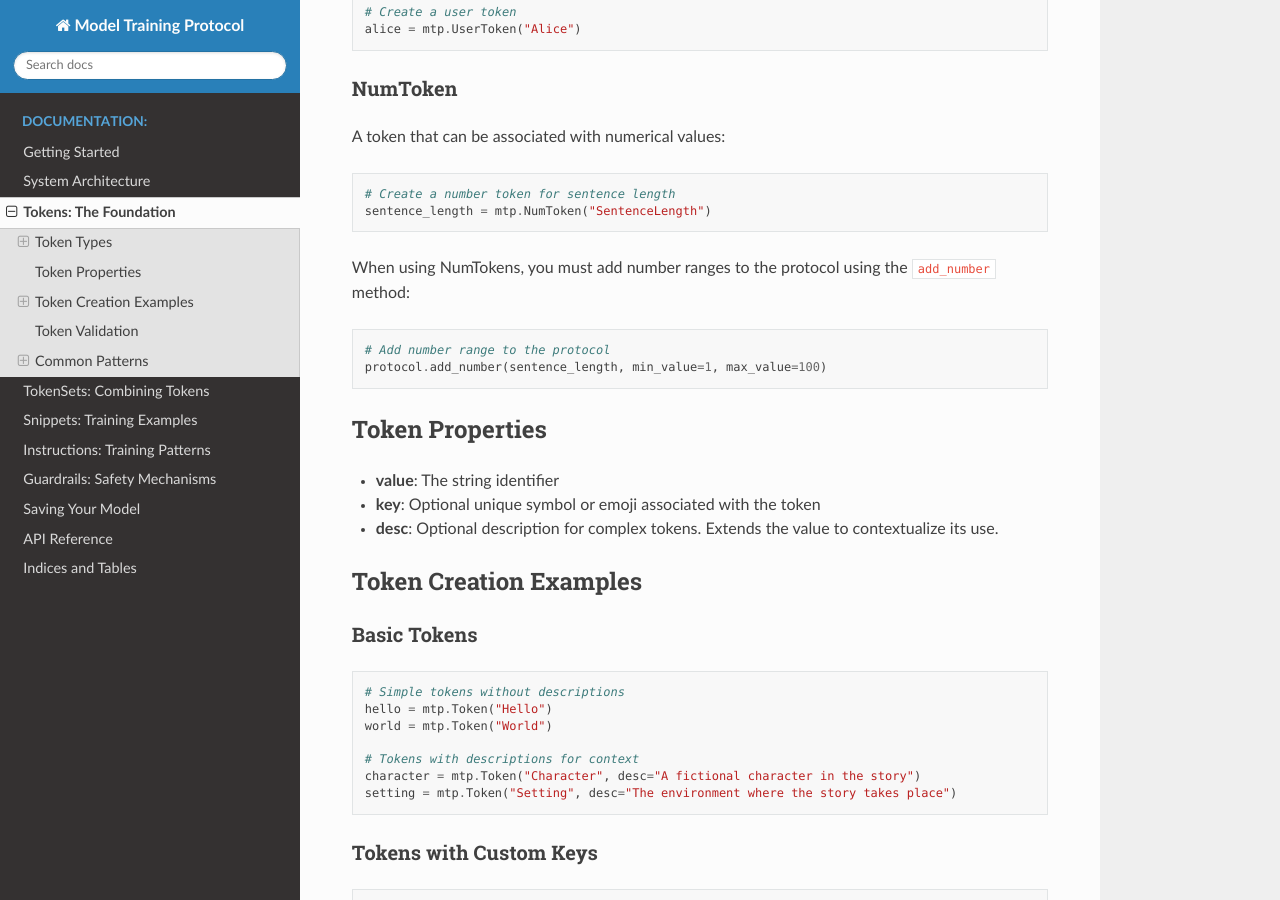
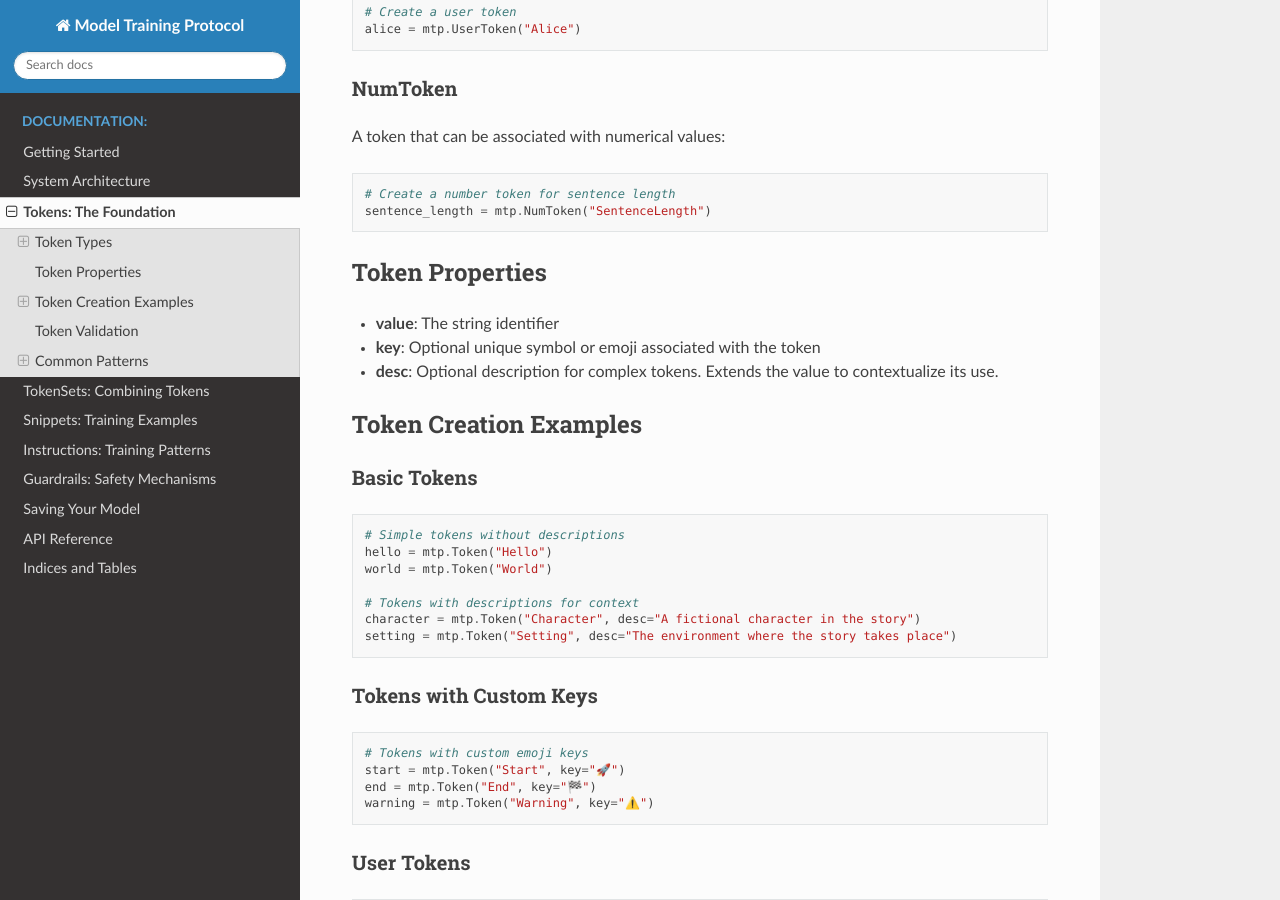
Before and after one commit to databiomes/modeltrainprotocol, a Sphinx documentation site: the page built from docs/source/tokens.rst, in a window 1280 px wide and 900 px high, scrolled down 701 px. Built offline with Sphinx 7.4.7 and the Read the Docs theme 3.1.0, drawn with Linux system fonts in a browser that asks for light colours.

Commit message:
Remove reference to add_number

```diff
--- a/docs/source/api_reference.rst
+++ b/docs/source/api_reference.rst
@@ -66,7 +66,7 @@ Token that can be associated with numerical values.
            """Initialize a NumToken for numerical data."""
 
 TokenSet
-------
+--------
 
 Groups multiple tokens together to define input patterns.
 
--- a/docs/source/snippets.rst
+++ b/docs/source/snippets.rst
@@ -158,7 +158,7 @@ The MTP system ensures that:
 - Snippets provide meaningful context for training
 
 Example Snippet Patterns
------------------------
+------------------------
 
 Emotional Context
 ~~~~~~~~~~~~~~~~~
--- a/docs/source/tokens.rst
+++ b/docs/source/tokens.rst
@@ -41,13 +41,6 @@ A token that can be associated with numerical values:
 
    # Create a number token for sentence length
    sentence_length = mtp.NumToken("SentenceLength")
-
-When using NumTokens, you must add number ranges to the protocol using the ``add_number`` method:
-
-.. code-block:: python
-
-   # Add number range to the protocol
-   protocol.add_number(sentence_length, min_value=1, max_value=100)
 
 Token Properties
 ----------------
--- a/docs/source/tokensets.rst
+++ b/docs/source/tokensets.rst
@@ -35,7 +35,7 @@ The MTP system ensures that:
 - TokenSets are used consistently across instructions
 
 Example TokenSet Patterns
-------------------------
+--------------------------
 
 Storytelling Patterns
 ~~~~~~~~~~~~~~~~~~~~~
```
